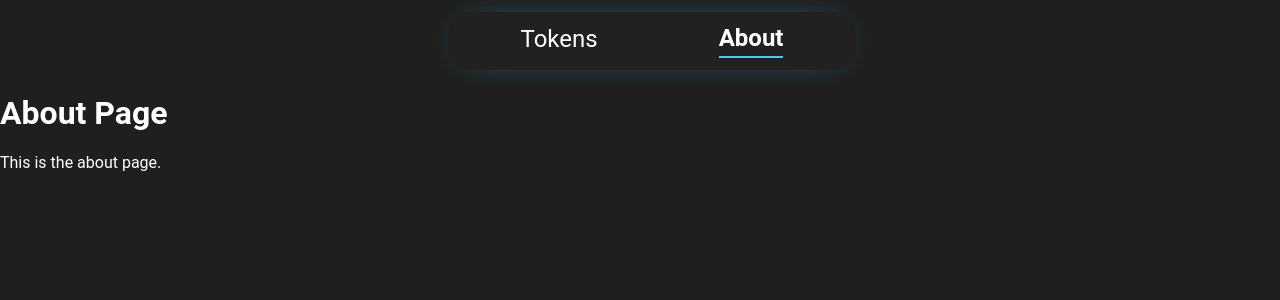
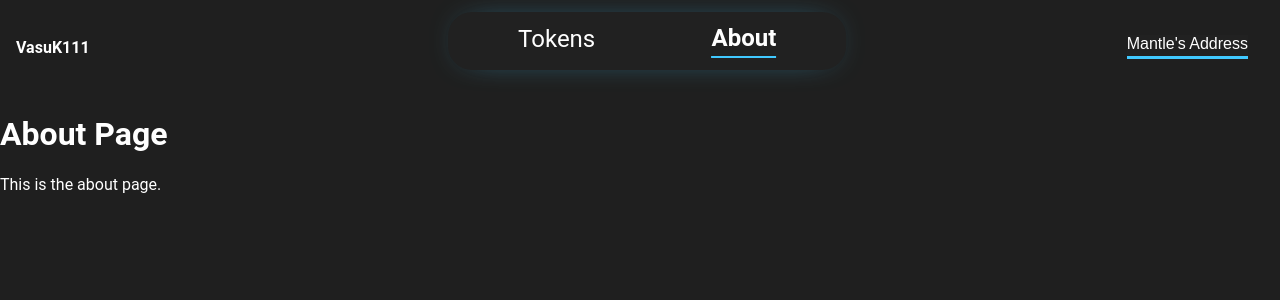
Before and after one commit to Mihir1101/ProFi, a React (Create React App) app: page /about in a window 1280 px wide. Shown: the top 300 px of the page. Built offline with nearby package versions, Linux system fonts and the light colour scheme.

Commit message:
added mantle deployment address

```diff
--- a/src/components/Navbar.jsx
+++ b/src/components/Navbar.jsx
@@ -14,11 +14,13 @@ function Navbar() {
         }
     }, []);
     return (
-        <div>
+        < div className='navDiv'>
+            <h4>VasuK111</h4>
             <nav class="header">
                 <a className='' href="/">Tokens</a>
                 <a className='' href="/about">About</a>
             </nav>
+            <button><a href='https://studio.tableland.xyz/vasuk111/ethonline23/deployments/default/bnb_data_420_37'>Mantle's Address</a></button>
         </div>
     );
 }
--- a/src/styles/Navbar.css
+++ b/src/styles/Navbar.css
@@ -28,3 +28,30 @@
     border-bottom: 2px solid #40c9ff;
 
 }
+
+.navDiv{
+    display: flex;
+    flex-direction: row;
+    justify-content: space-between;
+    align-items: center;
+    padding-right: 1em;
+    padding-left: 1em;
+}
+.navDiv>button>a{
+    text-decoration: none;
+    color: white;
+    padding-bottom: 4px;
+    background-color: #212121;
+    border: none;
+    font-size: 1em;
+}
+.navDiv>button{
+    background-color: #212121;
+    border: none;
+    font-size: 1em;
+    padding: 0;
+    margin: 0;
+    margin-left: 1em;
+    margin-right: 1em;
+    border-bottom: 6px solid #40c9ff;
+}
```
